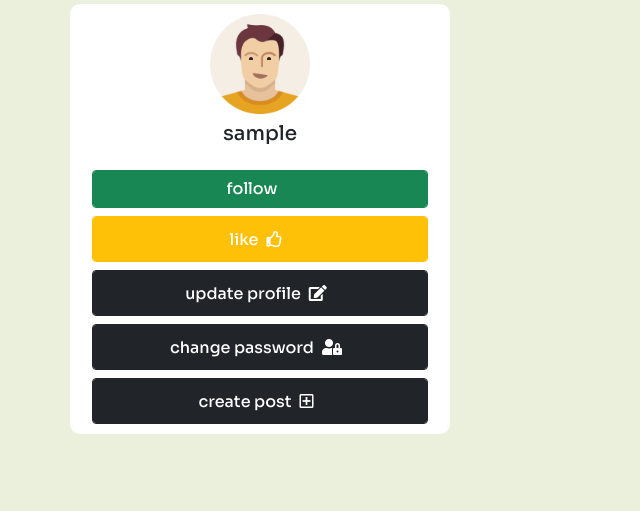
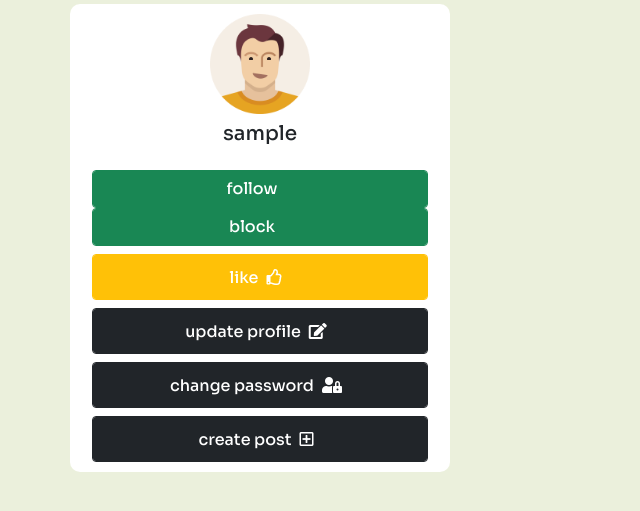
Before and after one commit to rezaasgharian/muzibeat, a Django app: page /profile/ in a window 1280 px wide. Shown: the part 196-707 px from the top of the page, without its empty margins (0-640 px from the left). Run offline with Django 3.2, Linux system fonts and the light colour scheme; the visitor is signed in with stand-in values (Sample User, id 1); data comes from the database, SQL or seed files in the repository; parts of the project's set-up code (start-up, migrations or seed data) failed here and were passed over; some libraries are stand-ins or nearby versions.

Commit message:
Block is added

```diff
--- a/muzibeat/account/models.py
+++ b/muzibeat/account/models.py
@@ -164,3 +164,8 @@ class Report(models.Model):
     user = models.ForeignKey(User, on_delete=models.CASCADE)
     reporting = models.IntegerField(default=False)
     message = models.TextField()
+
+
+class User_Block(models.Model):
+    self_id = models.ForeignKey(User, related_name='block', blank=True, on_delete=models.CASCADE)
+    user_id = models.ForeignKey(User, related_name='unblock', blank=True, on_delete=models.CASCADE)
--- a/muzibeat/account/templates/account/profile.html
+++ b/muzibeat/account/templates/account/profile.html
@@ -59,6 +59,7 @@
         {{ profile.desc }}
      </p>
       <a href="#" class="btn btn-success form-control">follow <span class="m-2"></span></a>
+      <a href="#" class="btn btn-success form-control">block <span class="m-2"></span></a>
       <a href="#" class="btn btn-warning form-control mt-2">like<i class="m-2 far fa-thumbs-up"></i>
       <a href="{% url 'account:update' %}" class="btn btn-dark form-control mt-2">update profile<i class="m-2 fa fa-edit"></i>
       <a href="{% url 'account:change' %}" class="btn btn-dark form-control mt-2">change password<i class="m-2 fas fa-user-lock"></i>
@@ -160,6 +161,24 @@
 });
             })
 
+      let block = document.getElementById("block");
+            block.addEventListener("click",function(e){
+                let user_id = block.getAttribute("data-id");
+                let body = {
+                    user_id : user_id,
+                    csrfmiddlewaretoken: '{{ csrf_token }}'
+                }
+                e.preventDefault();
+                $.post("{% url 'account:block' %}",body , function(response){
+                if (response == "blocked"){
+                    document.getElementById("block").innerHTML = "blocked"
+                }else{
+                    document.getElementById("block").innerHTML = "unblocked"
+                }
+});
+            })
+
+
   $('audio').audioPlayer({
 
 classPrefix:'audioplayer',
--- a/muzibeat/account/urls.py
+++ b/muzibeat/account/urls.py
@@ -19,5 +19,6 @@ urlpatterns = [
     path('report', report, name="report"),
     path('follow', follow, name="follow"),
     path('comment', comment, name="comment"),
+    path('block', block, name="block"),
     path('category_user/<str:title>', Category_user, name="category_user"),
 ]
--- a/muzibeat/account/views.py
+++ b/muzibeat/account/views.py
@@ -269,6 +269,25 @@ def follow(request):
 
 
 @login_required(login_url='/login/')
+def block(request):
+    if request.method == "POST":
+        user_id = request.POST['user_id']
+        self_id = request.user.user_id
+        if user_id and self_id:
+            if User_Block.objects.filter(user_id=user_id, self_id=self_id).exists():
+                User_Block.objects.filter(user_id=user_id, self_id=self_id).delete()
+                print("unblocked")
+                return HttpResponse("unblocked")
+            else:
+                newBlock = User_Block(user_id=user_id, self_id=self_id)
+                newBlock.save()
+                print("blocked")
+                return HttpResponse("blocked")
+        else:
+            return HttpResponse("error")
+
+
+@login_required(login_url='/login/')
 def comment(request):
     if request.method == "POST":
         post_comment = request.POST['post_id']
```
Also changed, not shown: muzibeat/account/migrations/0001_initial.py (added), muzibeat/account/migrations/__init__.py (deleted).
